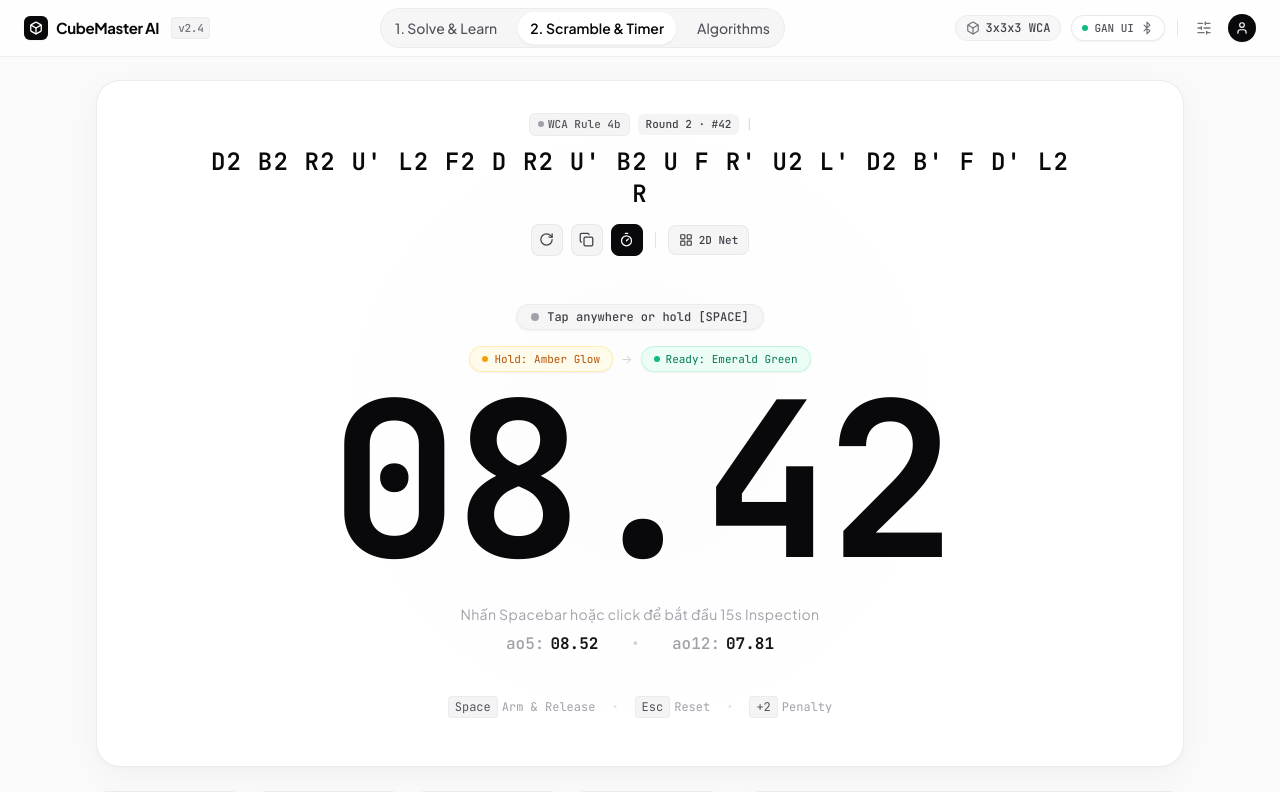
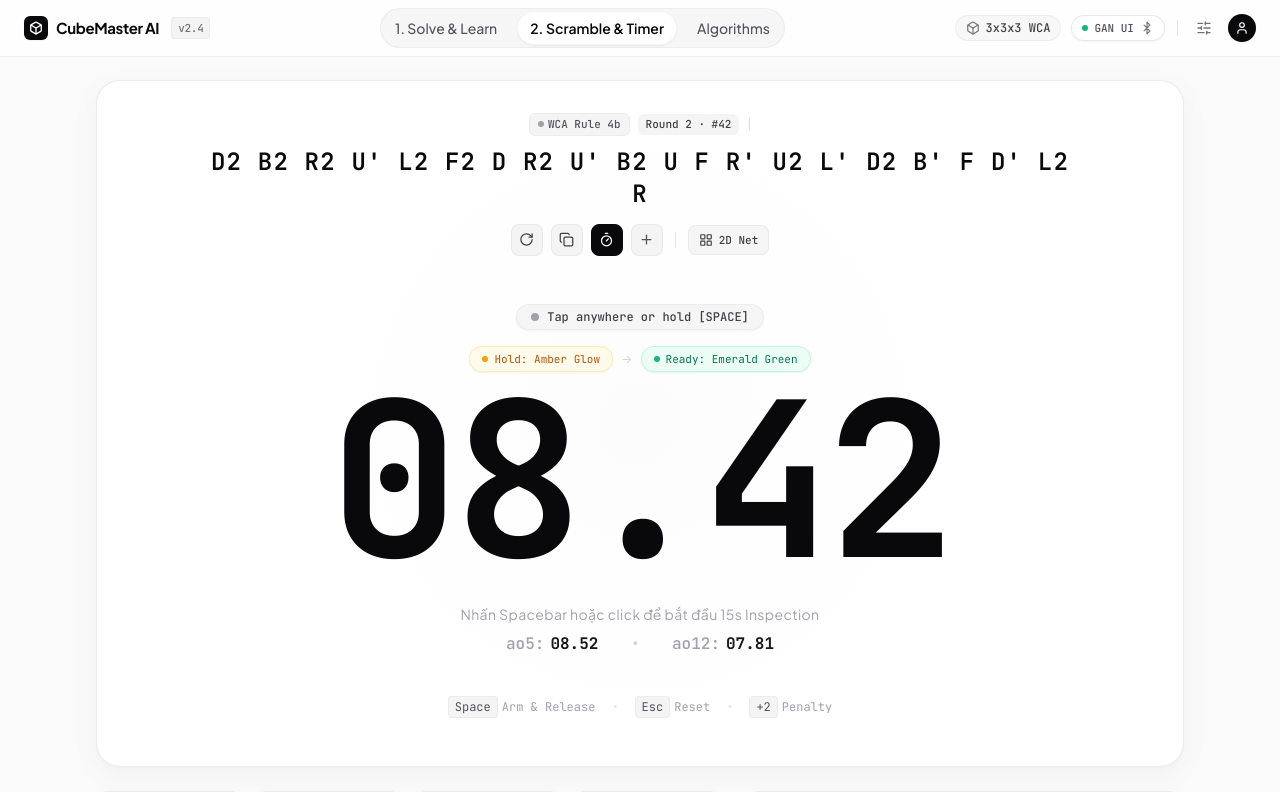
Before and after one commit to thiensun/rubik, a React (Vite) app: page / in a window 1280 px wide. Shown: the top 792 px of the page. Built offline with nearby package versions, Linux system fonts and the light colour scheme.

Commit message:
feat(timer): add in-place manual time entry button directly in top toolbar

```diff
--- a/src/App.tsx
+++ b/src/App.tsx
@@ -291,6 +291,7 @@ export const App: React.FC = () => {
               onNextScramble={handleNextScramble}
               cubeNetState={cubeNetState}
               onSolveComplete={handleSolveComplete}
+              onManualTimeEntry={handleAddManualSolve}
               onReset={() => {}}
               onTogglePenalty={handleToggleLatestPenalty}
               inspectionEnabled={inspectionEnabled}
--- a/src/components/timer/ZenTimerStage.tsx
+++ b/src/components/timer/ZenTimerStage.tsx
@@ -1,8 +1,9 @@
 import React, { useState, useEffect, useRef, useCallback } from 'react';
-import { RotateCw, Copy, Check, Timer as TimerIcon, LayoutGrid, X } from 'lucide-react';
+import { RotateCw, Copy, Check, Timer as TimerIcon, LayoutGrid, X, Plus, Edit3 } from 'lucide-react';
 import { sound } from '../../utils/audio';
 import { CubeNet2D } from '../scramble/CubeNet2D';
 import { CubeNetState } from '../../utils/cubeState';
+import { parseTimeInput } from '../../utils/cubingStats';
 
 interface ZenTimerStageProps {
   scramble: string;
@@ -11,6 +12,7 @@ interface ZenTimerStageProps {
   onNextScramble: () => void;
   cubeNetState: CubeNetState;
   onSolveComplete: (timeMs: number, penalty?: 'none' | '+2' | 'dnf') => void;
+  onManualTimeEntry?: (timeMs: number) => void;
   onReset: () => void;
   onTogglePenalty: () => void;
   inspectionEnabled: boolean;
@@ -40,6 +42,7 @@ export const ZenTimerStage: React.FC<ZenTimerStageProps> = ({
   onNextScramble,
   cubeNetState,
   onSolveComplete,
+  onManualTimeEntry,
   onReset,
   onTogglePenalty,
   inspectionEnabled,
@@ -51,6 +54,11 @@ export const ZenTimerStage: React.FC<ZenTimerStageProps> = ({
   const [inspectionSeconds, setInspectionSeconds] = useState<number>(15);
   const [copied, setCopied] = useState(false);
   const [isNetOpen, setIsNetOpen] = useState(false);
+
+  // Manual In-Place Time Input State
+  const [isManualInputActive, setIsManualInputActive] = useState<boolean>(false);
+  const [manualInputVal, setManualInputVal] = useState<string>('');
+  const manualInputRef = useRef<HTMLInputElement | null>(null);
 
   const holdTimerRef = useRef<number | null>(null);
   const startTimeRef = useRef<number>(0);
@@ -539,6 +547,36 @@ export const ZenTimerStage: React.FC<ZenTimerStageProps> = ({
             </div>
           </div>
 
+          {/* Manual Input Toggle Icon Button */}
+          <div className="relative group">
+            <button
+              type="button"
+              id="manual-input-btn"
+              aria-label="Manual Time Entry"
+              onClick={(e) => {
+                e.stopPropagation();
+                setIsManualInputActive((prev) => {
+                  const next = !prev;
+                  if (next) {
+                    setManualInputVal('');
+                    setTimeout(() => manualInputRef.current?.focus(), 50);
+                  }
+                  return next;
+                });
+              }}
+              className={
+                isManualInputActive
+                  ? 'w-8 h-8 rounded-lg bg-mono-950 text-white flex items-center justify-center transition-all active:scale-95 border border-mono-950'
+                  : 'w-8 h-8 rounded-lg bg-mono-100 text-mono-600 hover:text-mono-950 hover:bg-mono-200 flex items-center justify-center transition-all active:scale-95 border border-mono-200/70'
+              }
+            >
+              <Plus className="w-[15px] h-[15px]" />
+            </button>
+            <div className="absolute bottom-full left-1/2 -translate-x-1/2 mb-2 hidden group-hover:flex items-center px-2 py-1 rounded bg-mono-900 text-white text-[10px] font-mono whitespace-nowrap shadow-md pointer-events-none z-30 transition-opacity">
+              {isManualInputActive ? 'Đang nhập thủ công' : 'Nhập thời gian thủ công'}
+            </div>
+          </div>
+
           <div className="h-4 w-px bg-mono-200 mx-1" />
 
           {/* Collapsible / Toggleable 2D Cube Net Preview Popover Trigger */}
@@ -618,6 +656,45 @@ export const ZenTimerStage: React.FC<ZenTimerStageProps> = ({
           id="click-trigger-area"
           className="relative z-10 flex-1 flex flex-col items-center justify-center cursor-pointer transform transition-transform active:scale-[0.99] group text-center max-w-full overflow-hidden w-full my-auto"
         >
+          {isManualInputActive ? (
+            <div
+              className="flex flex-col items-center justify-center w-full max-w-sm px-2 animate-fadeIn"
+              onClick={(e) => e.stopPropagation()}
+            >
+              <input
+                ref={manualInputRef}
+                type="text"
+                value={manualInputVal}
+                placeholder="00.00"
+                onChange={(e) => setManualInputVal(e.target.value)}
+                onKeyDown={(e) => {
+                  if (e.key === 'Enter') {
+                    e.preventDefault();
+                    const parsed = parseTimeInput(manualInputVal);
+                    if (parsed !== null && parsed > 0) {
+                      if (onManualTimeEntry) {
+                        onManualTimeEntry(parsed);
+                      } else {
+                        onSolveComplete(parsed);
+                      }
+                      setCurrentMs(parsed);
+                      setIsManualInputActive(false);
+                      setManualInputVal('');
+                    } else {
+                      alert('Vui lòng nhập định dạng thời gian hợp lệ (ví dụ: 9.31, 1:04.25 hoặc 931)');
+                    }
+                  } else if (e.key === 'Escape') {
+                    setIsManualInputActive(false);
+                    setManualInputVal('');
+                  }
+                }}
+                className="w-full text-center bg-transparent border-b-2 border-mono-950 font-mono-dotted font-bold text-mono-950 focus:outline-none tracking-tight text-6xl xs:text-7xl sm:text-8xl md:text-9xl py-1"
+              />
+              <span className="text-xs sm:text-sm font-mono text-mono-500 mt-2 font-medium">
+                Gõ thời gian rồi nhấn <kbd className="px-1.5 py-0.5 rounded bg-mono-200 text-mono-800 font-bold">Enter</kbd> để lưu • <kbd className="px-1.5 py-0.5 rounded bg-mono-100 text-mono-500">Esc</kbd> để huỷ
+              </span>
+            </div>
+          ) : (
             <div className="flex items-baseline justify-center max-w-full px-1">
               {(() => {
                 const formattedTime = formatDigits(currentMs);
@@ -633,6 +710,7 @@ export const ZenTimerStage: React.FC<ZenTimerStageProps> = ({
                 );
               })()}
             </div>
+          )}
         </div>
 
         {/* Bottom Section inside Timer card: Inspection prompt & ao5/ao12 pushed to bottom */}
```
Lines whose indentation alone changed are shown as unchanged.
